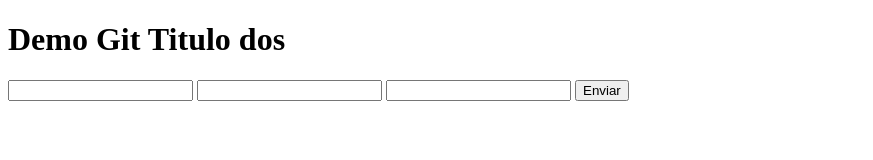
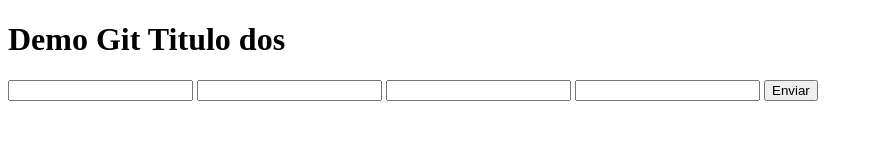
Before and after one commit to nbazansu/hello-world-git, a plain HTML site: page index.html in a window 1280 px wide. Shown: the whole page, without its empty margins (0-873 px from the left). Drawn offline with Linux system fonts and the light colour scheme.

Commit message:
se añadio cumple

```diff
--- a/index.html
+++ b/index.html
@@ -12,6 +12,7 @@
         <input type="number" name="firstname" id="firstname">
         <input type="text" name="lastname" id="lastname">
         <input type="number" name="age" id="age">
+        <input type="number" name="birthday" id="birthday">
         <input type="button" value="Enviar">
     </form>
 </body>
```
